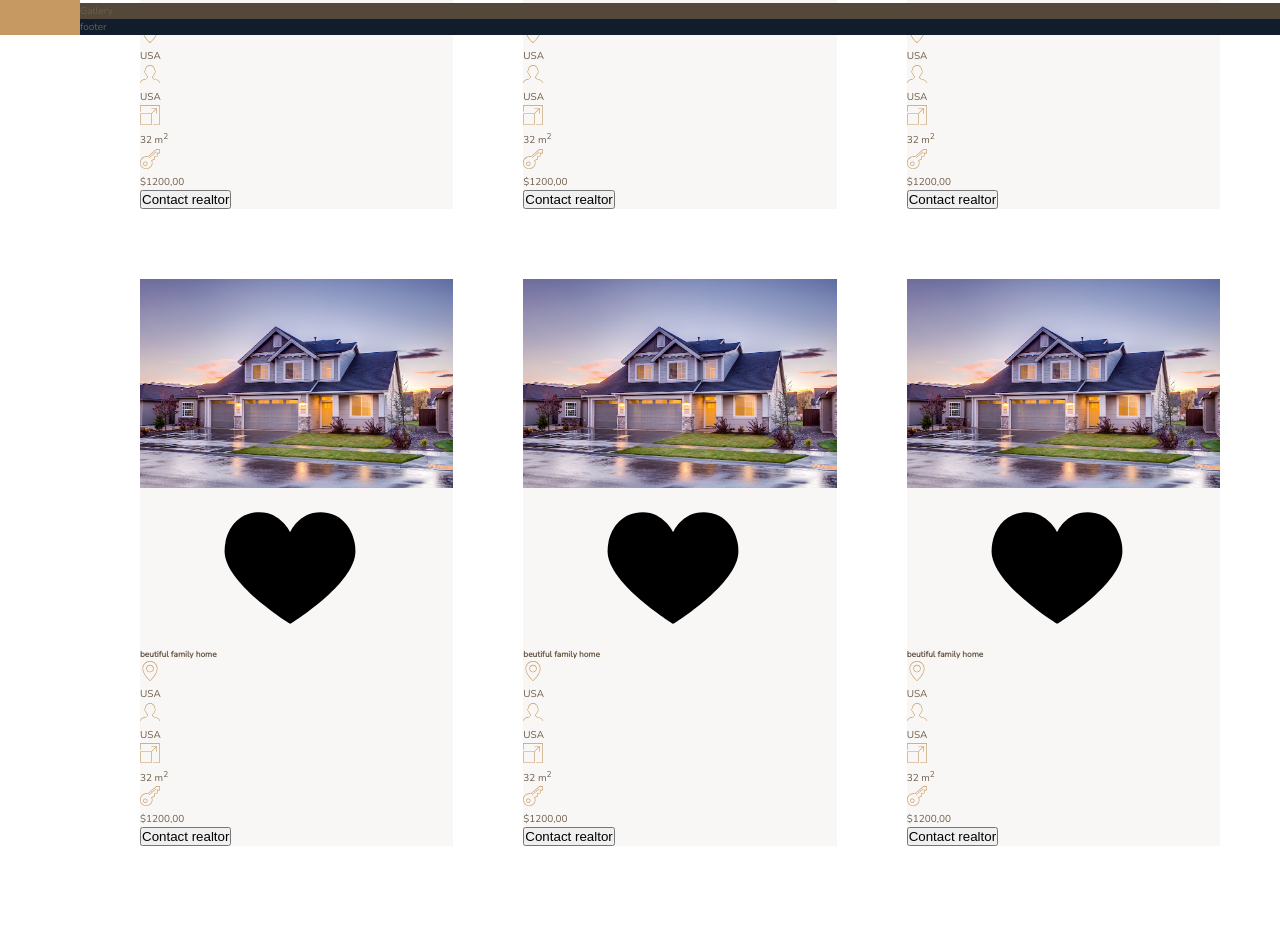
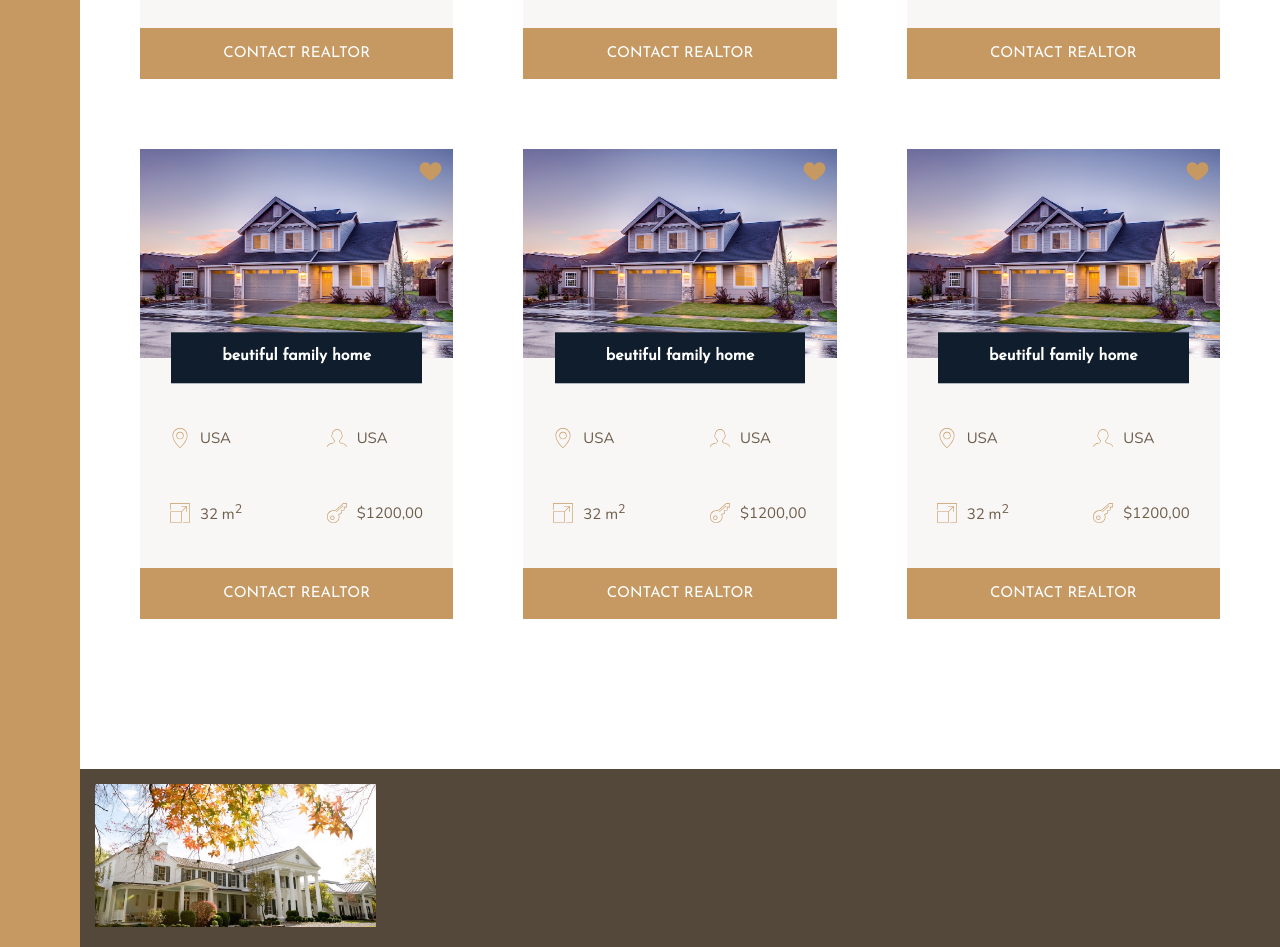
Before and after one commit to ezexedge/css-grid-responsive, a website: page index.html in a window 1280 px wide. Shown: the part 2253-3200 px from the top of the page. Before the commit the page ends 3099 px from the top, so only its background shows below. Drawn offline with nearby package versions, Linux system fonts and the light colour scheme.

Commit message:
agregando galeria css grid

```diff
--- a/index.html
+++ b/index.html
@@ -80,7 +80,7 @@
             <p class="story__text">
                 Lorem ipsum dolor sit amet, consecllum dolores voluptas quod repellat.
             </p>
-            <button class="btn">Find your own home</button>
+            <button class="btn home__btn">Find your own home</button>
         </div>
         <section class="homes">
             <div class="home">
@@ -113,7 +113,7 @@
                     </svg>
                     <p>$1200,00</p>
                 </div>
-                <button class="cta">Contact realtor</button>
+                <button class="btn home__btn">Contact realtor</button>
             </div>
 
             <div class="home">
@@ -146,7 +146,7 @@
                     </svg>
                     <p>$1200,00</p>
                 </div>
-                <button class="cta">Contact realtor</button>
+                <button class="btn home__btn">Contact realtor</button>
             </div>
             <div class="home">
                 <img src="img/house-1.jpeg" alt="house" class="home__img">
@@ -178,7 +178,7 @@
                     </svg>
                     <p>$1200,00</p>
                 </div>
-                <button class="cta">Contact realtor</button>
+                <button class="btn home__btn">Contact realtor</button>
             </div>
             <div class="home">
                 <img src="img/house-1.jpeg" alt="house" class="home__img">
@@ -210,7 +210,7 @@
                     </svg>
                     <p>$1200,00</p>
                 </div>
-                <button class="cta">Contact realtor</button>
+                <button class="btn home__btn">Contact realtor</button>
             </div>
             <div class="home">
                 <img src="img/house-1.jpeg" alt="house" class="home__img">
@@ -242,7 +242,7 @@
                     </svg>
                     <p>$1200,00</p>
                 </div>
-                <button class="cta">Contact realtor</button>
+                <button class="btn home__btn">Contact realtor</button>
             </div>
                         <div class="home">
                 <img src="img/house-1.jpeg" alt="house" class="home__img">
@@ -274,13 +274,17 @@
                     </svg>
                     <p>$1200,00</p>
                 </div>
-                <button class="cta">Contact realtor</button>
+                <button class="btn home__btn">Contact realtor</button>
             </div>
 
         </section>
 
         <section class="gallery">
-            Gallery
+
+            <figure class="gallery__item gallery__item--1">
+                <img src="img/gal-1.jpeg" alt="img" class="gallery__img">
+
+            </figure>
         </section>
         <footer class="footer">footer</footer>
 
--- a/sass/_base.scss
+++ b/sass/_base.scss
@@ -37,7 +37,7 @@ body{
 
 .container{
     display: grid;
-    grid-template-rows: 80vh min-content auto 40vw repeat(3,min-content);
+    grid-template-rows: 80vh min-content  40vw repeat(3,min-content);
     grid-template-columns: [sidebar-start] 8rem [sidebar-end full-start] minmax(6rem,1fr) [center-start] repeat(8,[col-start] minmax(min-content,14rem)[col-end])  [center-end] minmax(6rem,1fr) [full-end]; //con minmax se adapta a la pantalla
     //sino ponemos minmax no se adapta
     //minmax(6rem,1fr) mantiene  la distancia en blanco de 6rem
--- a/sass/_gallery.scss
+++ b/sass/_gallery.scss
@@ -1,4 +1,26 @@
 .gallery{
     background-color: $color-grey-dark-1;
-    grid-column: full-start / full-end;
+    grid-column: full-start/full-end;
+    display: grid;
+    grid-template-columns: repeat(8,1fr);
+    grid-template-rows: repeat(7,5vw);
+    grid-gap: 1.5rem;
+    padding: 1.5rem;
+
+    &__img{
+        width: 100%;
+        height:  100%;
+        object-fit: cover;
+      display: block; //pongo el display block por que quiero que me ocupe todo el ancho
+      //de lo contrario me podrian quedar algunos espacios en blanco
+    }
+    &__item{
+        &--1{
+            grid-row: 1/span 2;
+            grid-column: 1/span 2;
+        }
+    }
+    & > *{
+    }
+
 }
--- a/sass/_homes.scss
+++ b/sass/_homes.scss
@@ -1,5 +1,4 @@
 .homes{
-    background-color: $color-secondary;
     grid-column: center-start / center-end;
     margin: 15rem 0;
     display:grid;
@@ -9,27 +8,66 @@
 
 .home{
     background-color: $color-grey-light-1;
+    display: grid;
+    grid-template-columns: repeat(2,1fr);
+    grid-row-gap: 3.5rem;
     &__img{
         width: 100%;
+        grid-row: 1/2;
+        grid-column: 1/-1;
+        z-index:1;
     }
     &__like{
-
+        grid-row: 1/2;
+        grid-column: 2/3;
+        fill: $color-primary;
+        height: 2.5rem;
+        width: 2.5rem;
+        z-index:2;
+        justify-self: end;
+        margin: 1rem;
     }
     &__name{
+        grid-column: 1/-1;
+        width: 80%;
+        justify-self: center;
+        grid-row: 1/2;
+        align-self: end;
+        z-index:3;
+        font-family: $font-display;
+        font-size: 1.6rem;
+        text-align: center;
+        background-color: $color-secondary;
+        color: #fff;
+        padding: 1.25rem;
+        transform: translateY(50%);
+    }
 
+    &__location,
+    &__rooms{
+        margin-top: 2.5rem;
     }
 
     &__location,
     &__rooms,
     &__area,
     &__price{
+        font-size: 1.5rem;
+        margin-left: 2rem;
+        display: flex;
+        align-items: center;
+
         svg{
             fill: $color-primary;
             height: 2rem;
             width: 2rem;
+            margin-right: 1rem;
         }
         p{
 
         }
     }
+    &__btn{
+        grid-column: 1/-1;
+    }
 }
```
Also changed, not shown: css/style.css.
